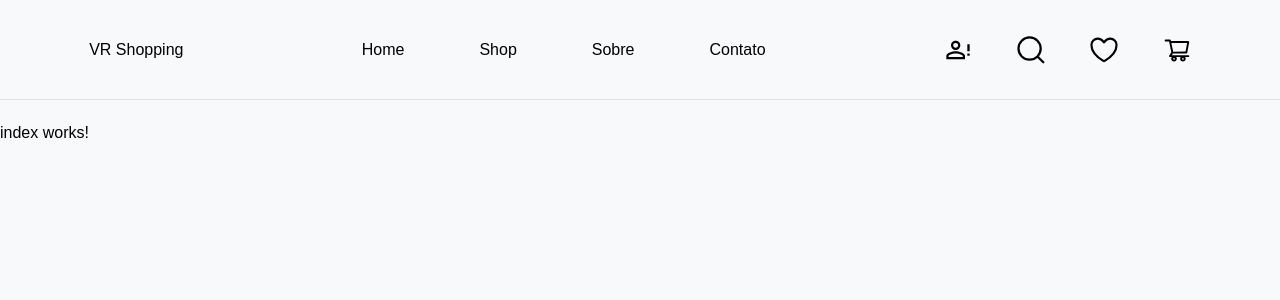
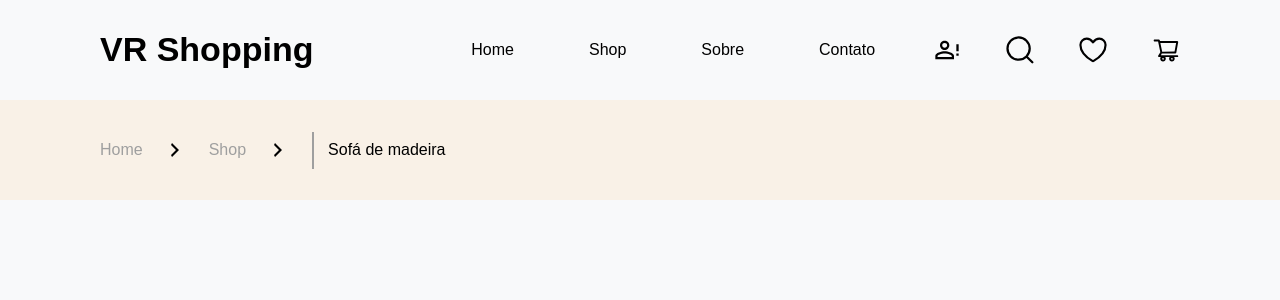
Before and after one commit to Joutace/marketplace-angular, an Angular app: page / in a window 1280 px wide. Shown: the top 300 px of the page. Built offline with nearby package versions, Linux system fonts and the light colour scheme.

Commit message:
feat: add breadcrumbs on index page

```diff
--- a/src/app/components/header/header.component.html
+++ b/src/app/components/header/header.component.html
@@ -1,6 +1,6 @@
 <header
   style="height: 100px"
-  class="d-flex flex-wrap justify-content-around align-items-center py-3 mb-4 border-bottom"
+  class="d-flex justify-content-between align-items-center py-3"
 >
   <h1>VR Shopping</h1>
 
--- a/src/app/components/header/header.component.scss
+++ b/src/app/components/header/header.component.scss
@@ -3,7 +3,8 @@ header h1 {
   font-weight: 700;
   line-height: 41.45px;
   text-align: left;
-  font: var(--font-title) !important;
+  font-family: var(--font-title) !important;
+  padding-inline: 100px;
 }
 
 .nav-list {
@@ -23,4 +24,5 @@ header h1 {
 
 .icons {
   gap: 45px;
+  padding-right: 100px;
 }
--- a/src/app/pages/index/index.component.html
+++ b/src/app/pages/index/index.component.html
@@ -1 +1 @@
-<p>index works!</p>
+<app-breadcrumbs />
--- a/src/app/pages/index/index.component.ts
+++ b/src/app/pages/index/index.component.ts
@@ -1,9 +1,10 @@
 import { Component } from '@angular/core';
+import { BreadcrumbsComponent } from "../../components/breadcrumbs/breadcrumbs.component";
 
 @Component({
   selector: 'app-index',
   standalone: true,
-  imports: [],
+  imports: [BreadcrumbsComponent],
   templateUrl: './index.component.html',
   styleUrl: './index.component.scss'
 })
```
